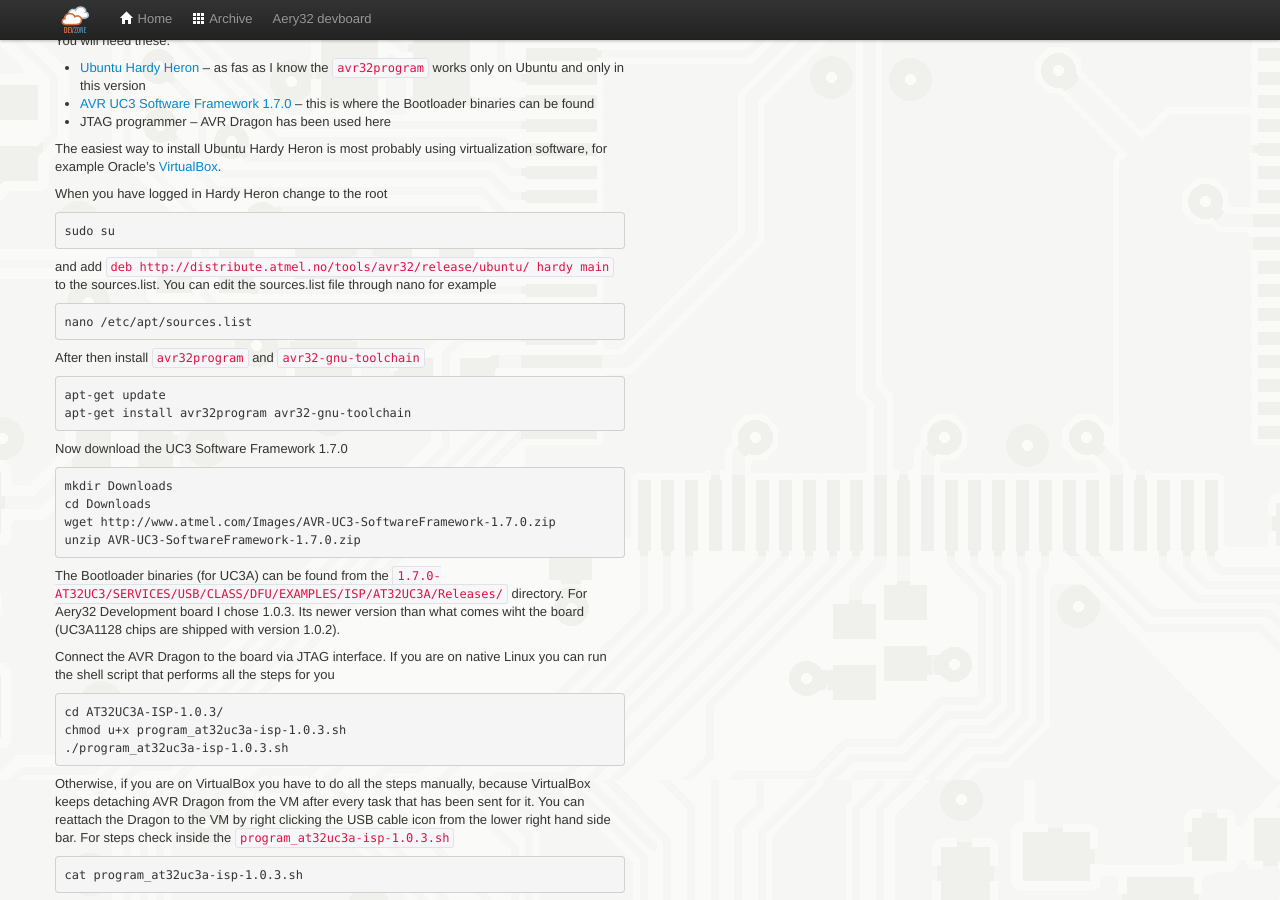
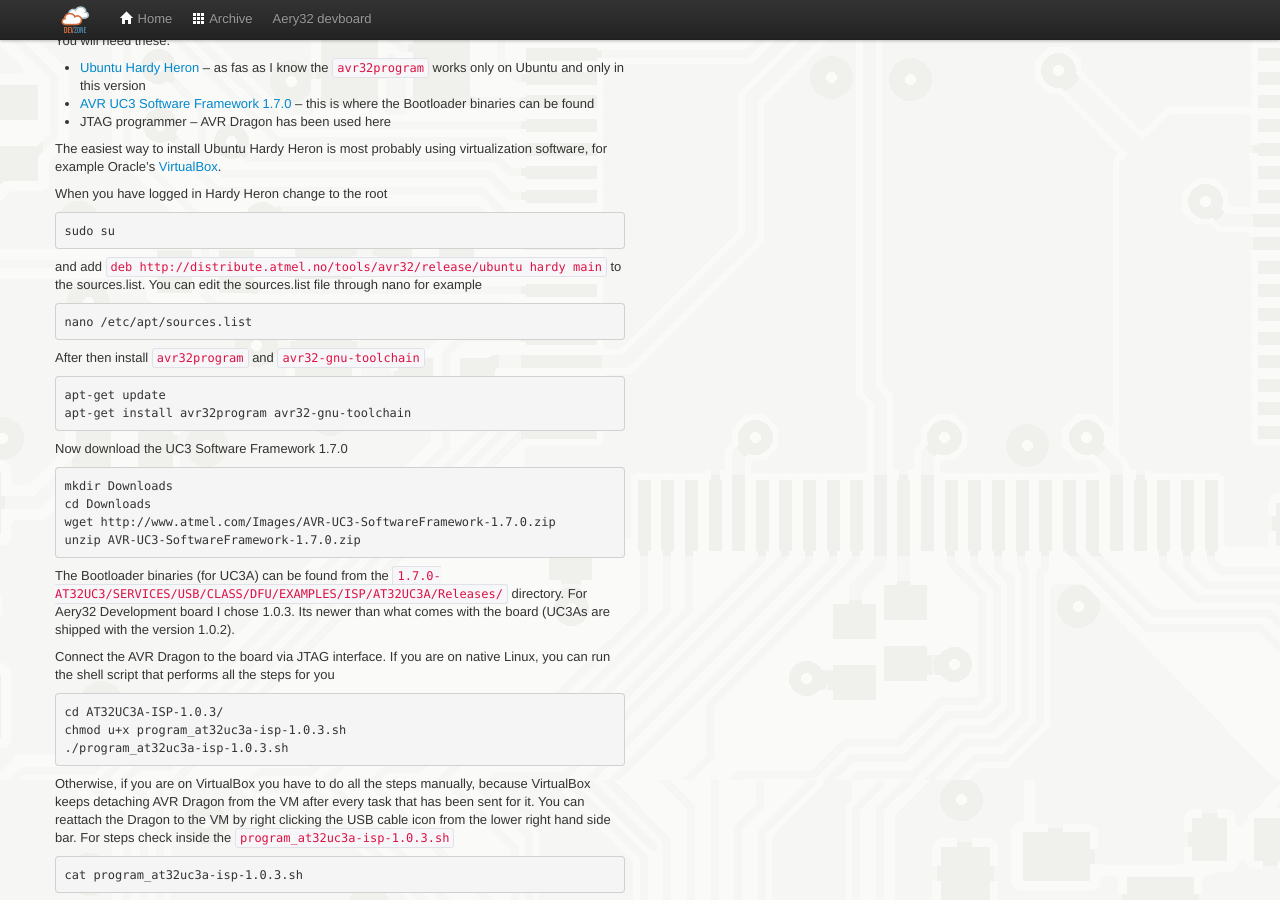
Before and after one commit to aery32/aery32.github.com, a Jekyll site: the page built from _posts/2012-06-17-how-to-reprogram-the-dfu-bootloader-for-uc3-chips.md, in a window 1280 px wide and 900 px high, scrolled down 569 px. Built offline with Jekyll 4.4.1, drawn with Linux system fonts in a browser that asks for light colours; nearby versions of some CDN libraries; Markdown is read by kramdown in place of the engine named in the settings; comment, search, counter and statistics services are not loaded.

Commit message:
Update master

```diff
--- a/_posts/2012-06-17-how-to-reprogram-the-dfu-bootloader-for-uc3-chips.md
+++ b/_posts/2012-06-17-how-to-reprogram-the-dfu-bootloader-for-uc3-chips.md
@@ -38,7 +38,7 @@ When you have logged in Hardy Heron change to the root
 
 	sudo su
 
-and add `deb http://distribute.atmel.no/tools/avr32/release/ubuntu/ hardy main` to the sources.list. You can edit the sources.list file through nano for example
+and add `deb http://distribute.atmel.no/tools/avr32/release/ubuntu hardy main` to the sources.list. You can edit the sources.list file through nano for example
 
 	nano /etc/apt/sources.list
 
@@ -54,9 +54,9 @@ Now download the UC3 Software Framework 1.7.0
 	wget http://www.atmel.com/Images/AVR-UC3-SoftwareFramework-1.7.0.zip
 	unzip AVR-UC3-SoftwareFramework-1.7.0.zip
 
-The Bootloader binaries (for UC3A) can be found from the `1.7.0-AT32UC3/SERVICES/USB/CLASS/DFU/EXAMPLES/ISP/AT32UC3A/Releases/` directory. For Aery32 Development board I chose 1.0.3. Its newer version than what comes wiht the board (UC3A1128 chips are shipped with version 1.0.2).
+The Bootloader binaries (for UC3A) can be found from the `1.7.0-AT32UC3/SERVICES/USB/CLASS/DFU/EXAMPLES/ISP/AT32UC3A/Releases/` directory. For Aery32 Development board I chose 1.0.3. Its newer than what comes with the board (UC3As are shipped with the version 1.0.2).
 
-Connect the AVR Dragon to the board via JTAG interface. If you are on native Linux you can run the shell script that performs all the steps for you
+Connect the AVR Dragon to the board via JTAG interface. If you are on native Linux, you can run the shell script that performs all the steps for you
 
 	cd AT32UC3A-ISP-1.0.3/
 	chmod u+x program_at32uc3a-isp-1.0.3.sh
```
